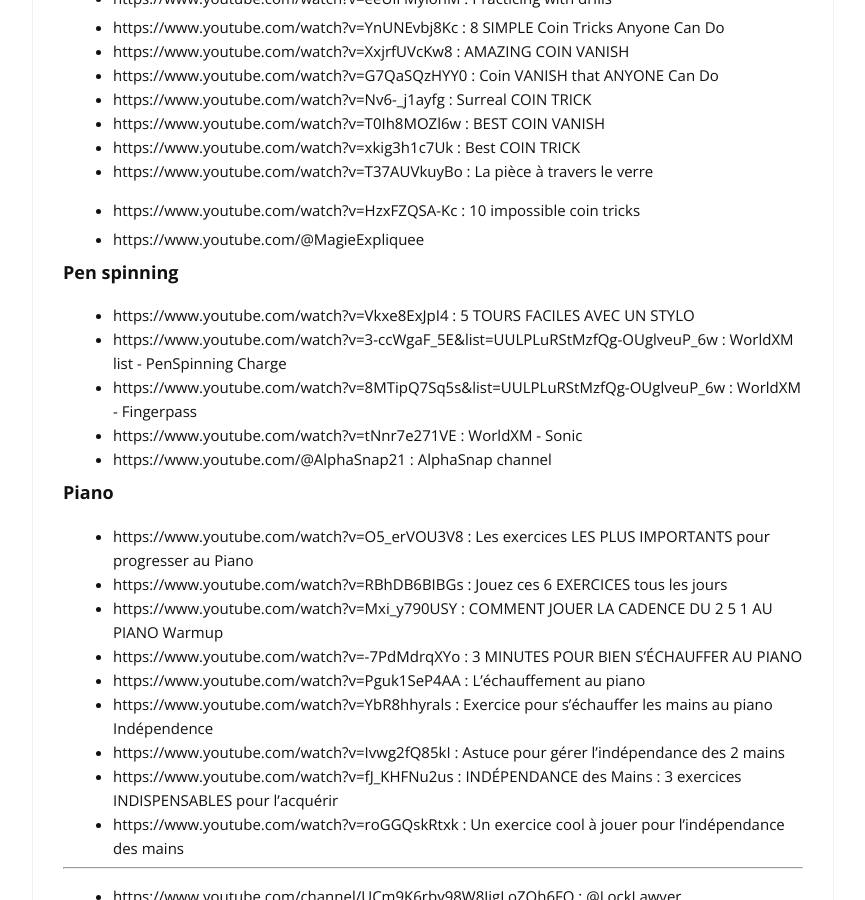
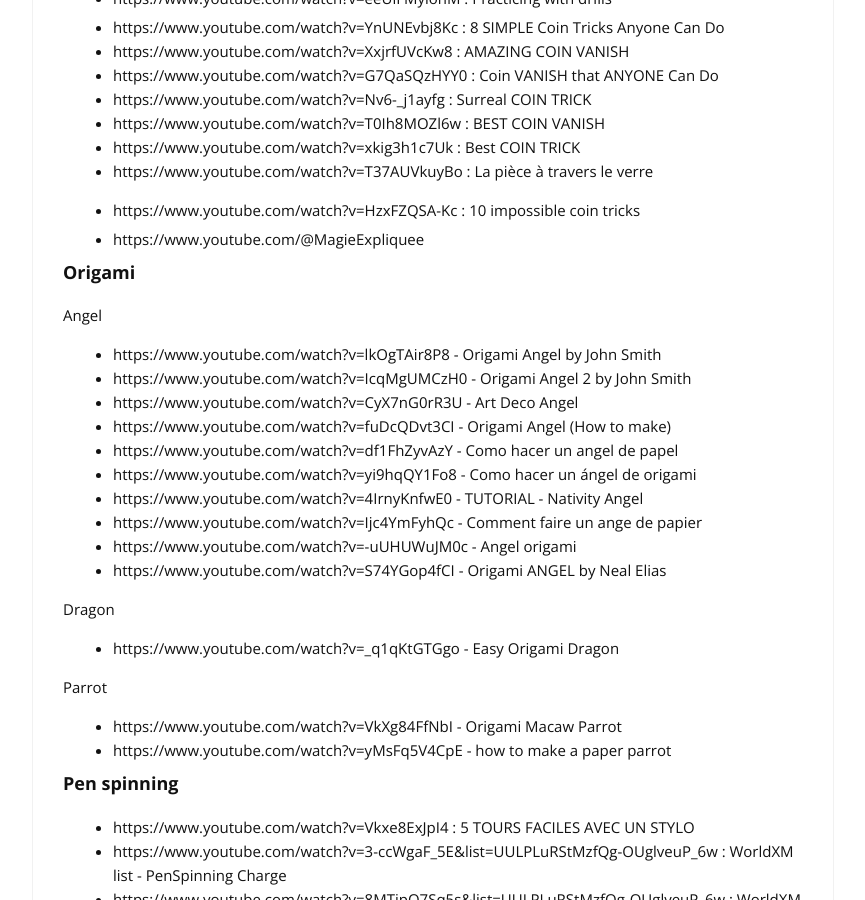
Before and after one commit to cylmat/cylmat.github.io, a Jekyll site: the page built from _pages/tricks.md, in a window 1280 px wide and 900 px high, scrolled down 1397 px. Shown: the whole window, without its empty margins (207-1072 px from the left). Built offline with Jekyll 4.4.1, drawn with Linux system fonts in a browser that asks for light colours; nearby versions of some CDN libraries.

Commit message:
Update tricks.md

```diff
--- a/_pages/tricks.md
+++ b/_pages/tricks.md
@@ -60,6 +60,27 @@
 
 - https://www.youtube.com/@MagieExpliquee
 
+### Origami
+
+Angel
+- https://www.youtube.com/watch?v=lkOgTAir8P8 - Origami Angel by John Smith
+- https://www.youtube.com/watch?v=IcqMgUMCzH0 - Origami Angel 2 by John Smith
+- https://www.youtube.com/watch?v=CyX7nG0rR3U - Art Deco Angel
+- https://www.youtube.com/watch?v=fuDcQDvt3CI - Origami Angel (How to make)
+- https://www.youtube.com/watch?v=df1FhZyvAzY - Como hacer un angel de papel
+- https://www.youtube.com/watch?v=yi9hqQY1Fo8 - Como hacer un ángel de origami
+- https://www.youtube.com/watch?v=4IrnyKnfwE0 - TUTORIAL - Nativity Angel
+- https://www.youtube.com/watch?v=Ijc4YmFyhQc - Comment faire un ange de papier
+- https://www.youtube.com/watch?v=-uUHUWuJM0c - Angel origami
+- https://www.youtube.com/watch?v=S74YGop4fCI - Origami ANGEL by Neal Elias
+
+Dragon
+- https://www.youtube.com/watch?v=_q1qKtGTGgo - Easy Origami Dragon
+
+Parrot
+- https://www.youtube.com/watch?v=VkXg84FfNbI - Origami Macaw Parrot
+- https://www.youtube.com/watch?v=yMsFq5V4CpE - how to make a paper parrot
+
 ### Pen spinning
 
 - https://www.youtube.com/watch?v=Vkxe8ExJpI4 : 5 TOURS FACILES AVEC UN STYLO
```
